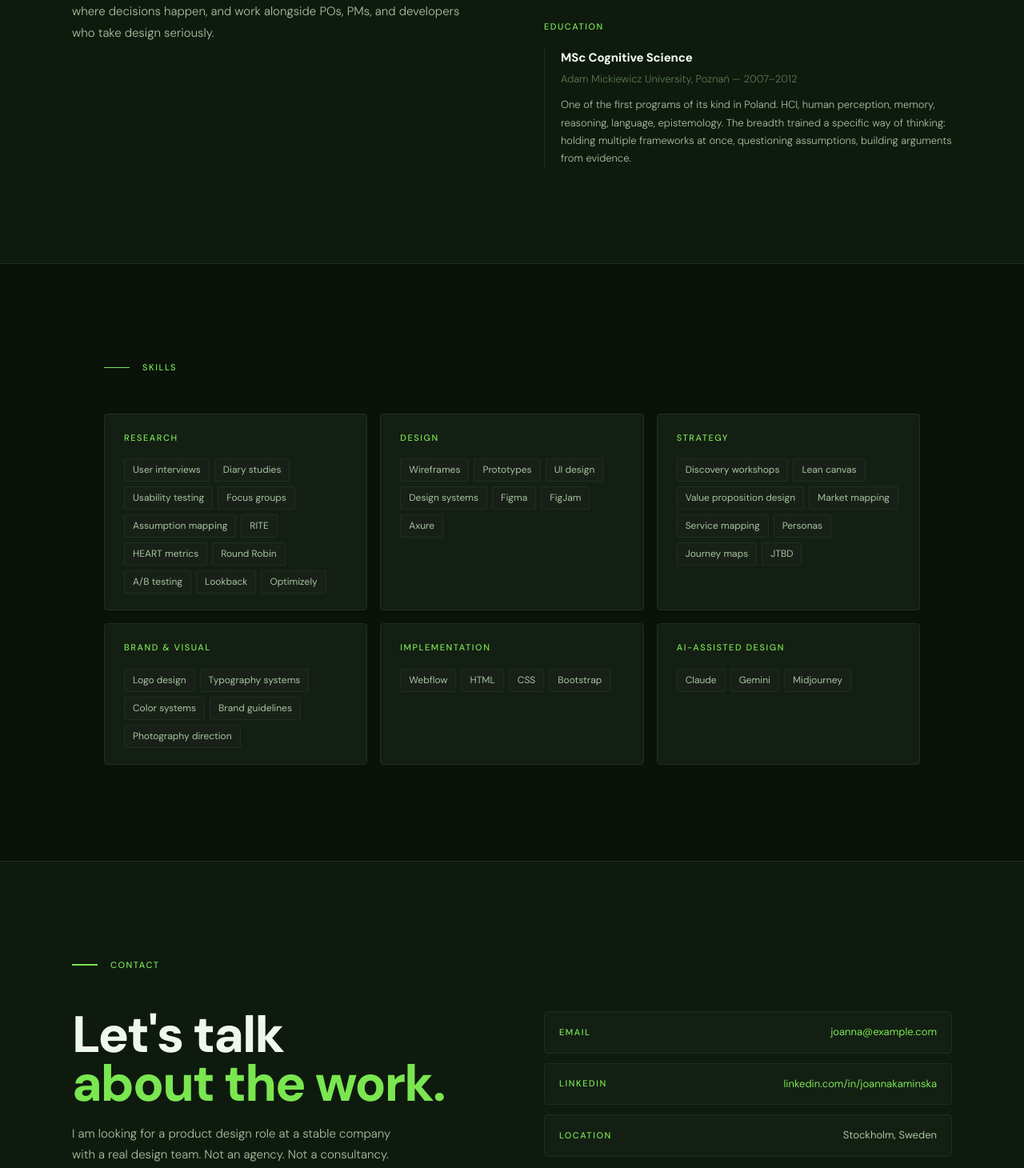
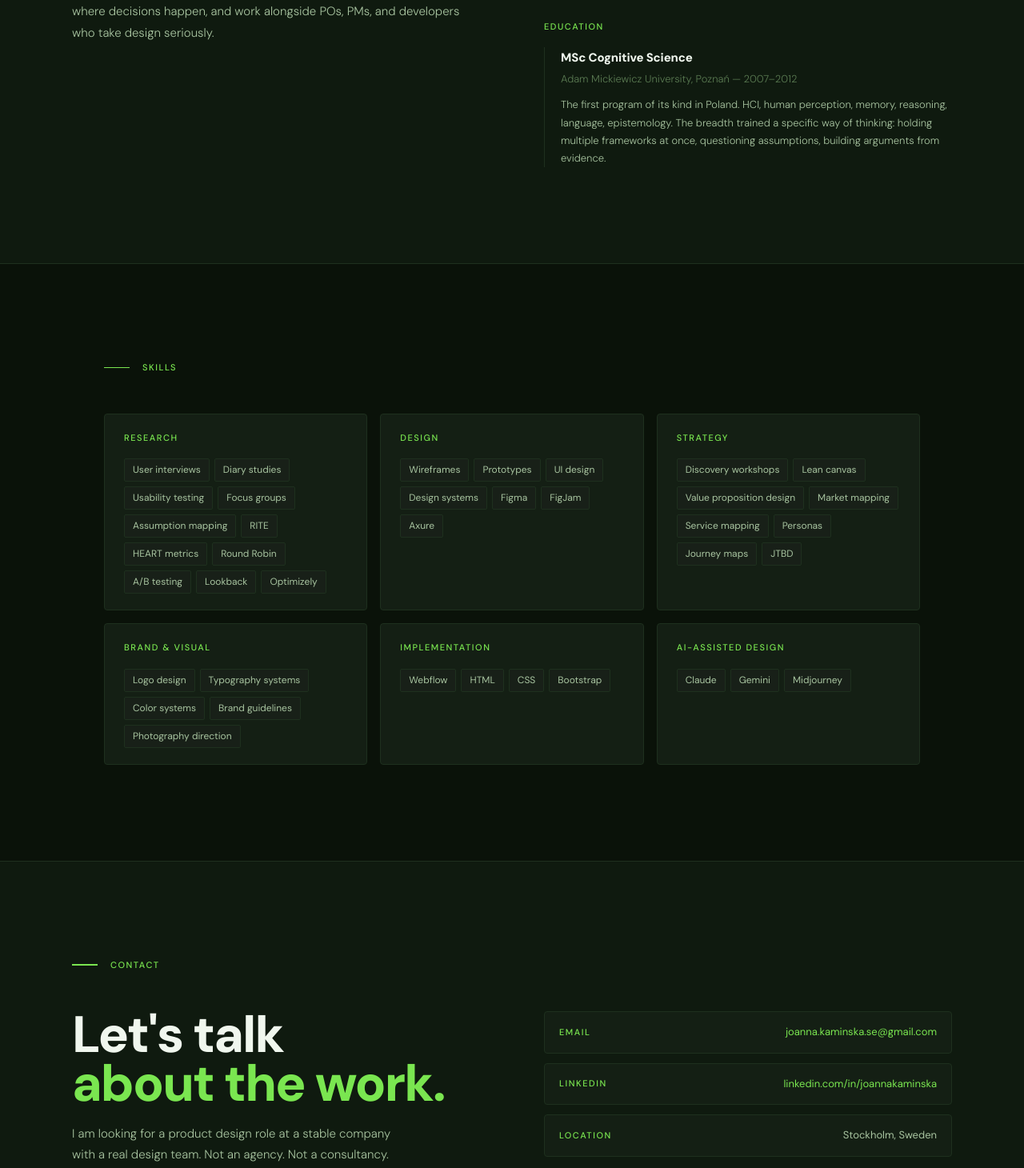
Before and after one commit to jo-kam/joanna-portfolio, a React (Vite) app: page / in a window 1280 px wide. Shown: the part 4660-6120 px from the top of the page at 80% size. Built offline with nearby package versions, Linux system fonts and the light colour scheme.

Commit message:
Fix email and education copy

```diff
--- a/src/App.jsx
+++ b/src/App.jsx
@@ -445,7 +445,7 @@ function AboutSection() {
               <div style={{ borderLeft: `0.5px solid ${DS.colors.border}`, paddingLeft: 20 }}>
                 <div style={{ fontFamily: "'DM Sans', sans-serif", fontWeight: 800, fontSize: 15, color: DS.colors.textPrimary, letterSpacing: "-0.01em" }}>MSc Cognitive Science</div>
                 <div style={{ fontSize: 13, color: DS.colors.textMuted, marginTop: 2 }}>Adam Mickiewicz University, Poznań — 2007–2012</div>
-                <p style={{ fontSize: 13, fontWeight: 300, color: DS.colors.textBody, lineHeight: 1.7, marginTop: 10 }}>One of the first programs of its kind in Poland. HCI, human perception, memory, reasoning, language, epistemology. The breadth trained a specific way of thinking: holding multiple frameworks at once, questioning assumptions, building arguments from evidence.</p>
+                <p style={{ fontSize: 13, fontWeight: 300, color: DS.colors.textBody, lineHeight: 1.7, marginTop: 10 }}>The first program of its kind in Poland. HCI, human perception, memory, reasoning, language, epistemology. The breadth trained a specific way of thinking: holding multiple frameworks at once, questioning assumptions, building arguments from evidence.</p>
               </div>
             </FadeIn>
           </div>
@@ -546,7 +546,7 @@ function ContactSection() {
           </FadeIn>
           <FadeIn delay={isMobile ? 0 : 150}>
             <div style={{ display: "flex", flexDirection: "column", gap: 12 }}>
-              {[["Email","joanna@example.com",true],["LinkedIn","linkedin.com/in/joannakaminska",true],["Location","Stockholm, Sweden",false]].map(([label, value, isLink]) => (
+              {[["Email","joanna.kaminska.se@gmail.com",true],["LinkedIn","linkedin.com/in/joannakaminska",true],["Location","Stockholm, Sweden",false]].map(([label, value, isLink]) => (
                 <div key={label} style={{
                   display: "flex", justifyContent: "space-between", alignItems: "center",
                   padding: "14px 18px", background: DS.colors.raised,
```
